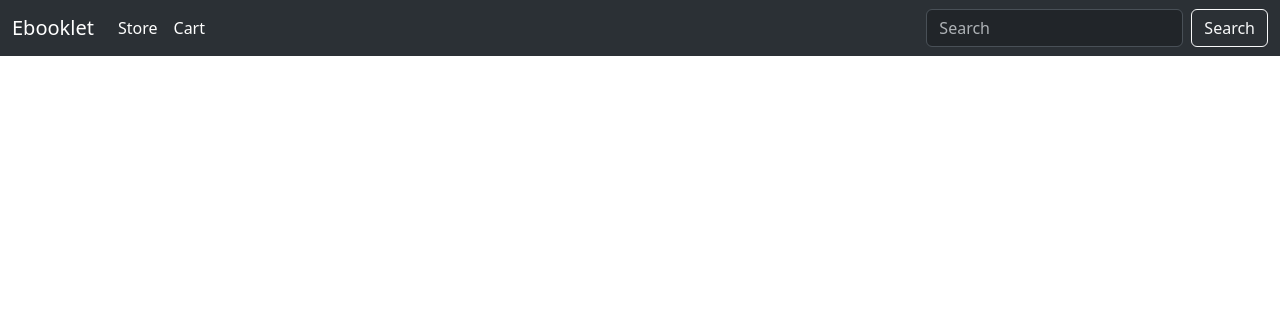
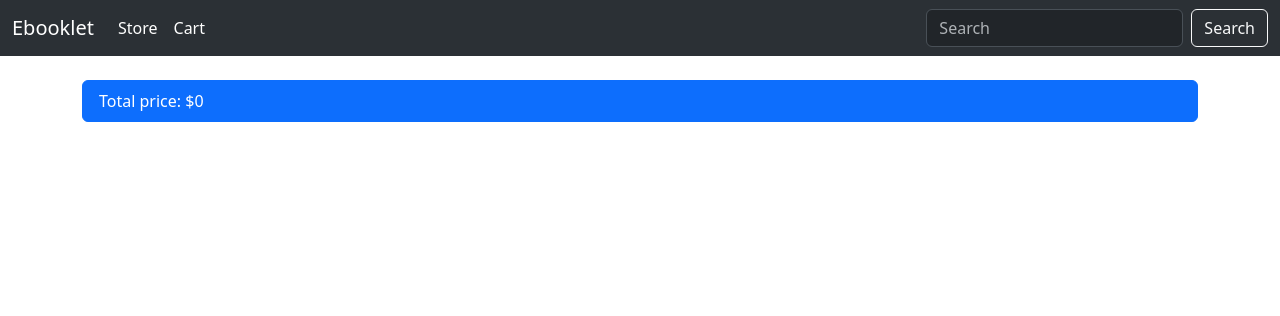
Before and after one commit to piyakker/django_ebook_store, a Django app: page /store/cart in a window 1280 px wide. Shown: the top 316 px of the page. Run offline with Django 3.2, Linux system fonts and the light colour scheme; data that the repository does not hold is empty.

Commit message:
dislay total price for cart items

```diff
--- a/eBook/Store/templates/Store/cart.html
+++ b/eBook/Store/templates/Store/cart.html
@@ -6,5 +6,6 @@
     {% for item in cart_items %}
     <li class="list-group-item">{{ item.title }}</li>
     {% endfor %}
+    <li class="list-group-item active" aria-current="true">Total price: ${{ cart_total }}</li>
   </ul>
 {% endblock %}
--- a/eBook/Store/views.py
+++ b/eBook/Store/views.py
@@ -7,8 +7,13 @@ def store_view(request):
     return render(request, 'Store/index.html', ebooks)
 
 def cart_view(request):
+    cart_item = CartItem.objects.all()
+    cart_total = 0
+    for item in cart_item:
+        cart_total += item.price
     return render(request, 'Store/cart.html', {
-        'cart_items': CartItem.objects.all()
+        'cart_items': cart_item,
+        'cart_total': cart_total
     })
 
 @ csrf_exempt
```
